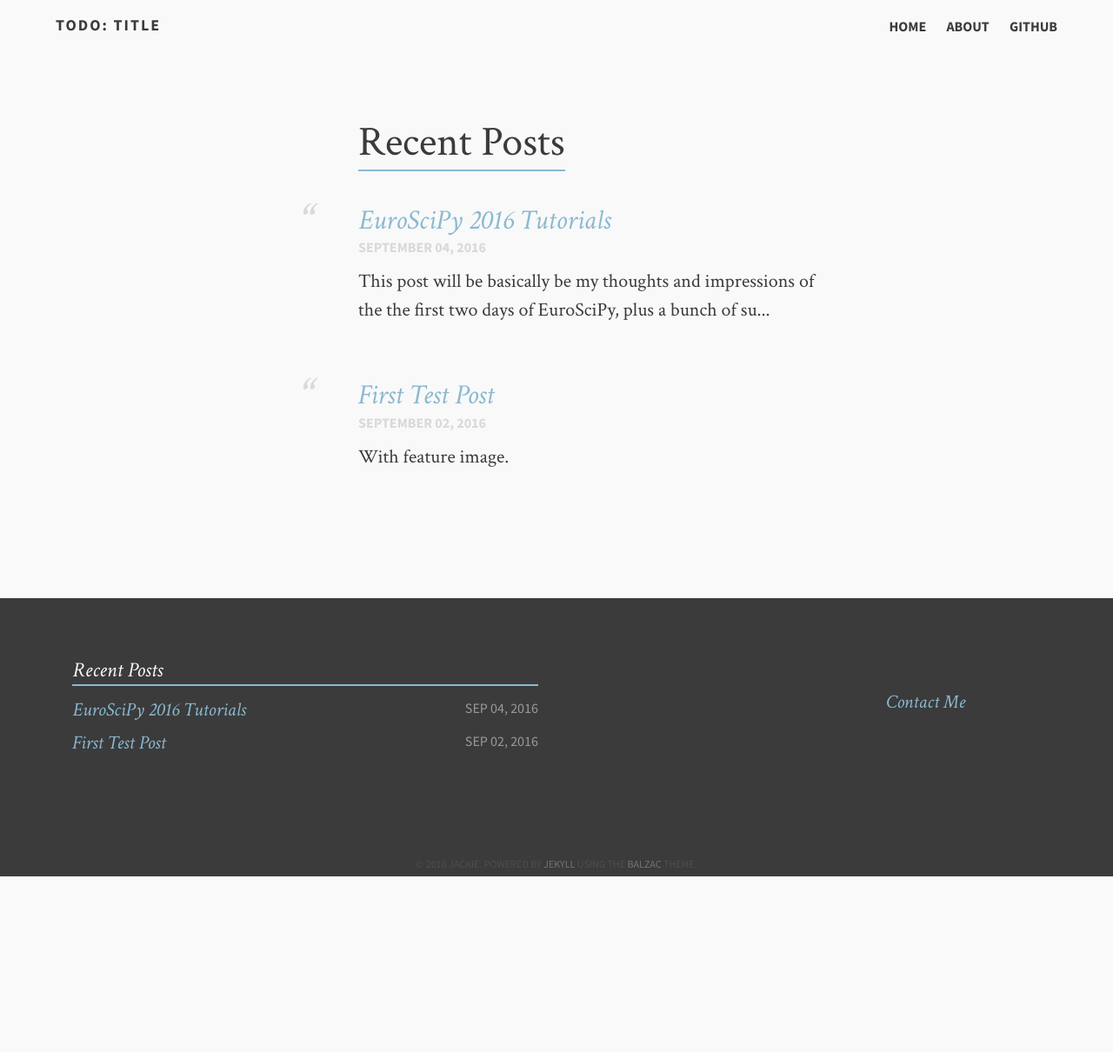
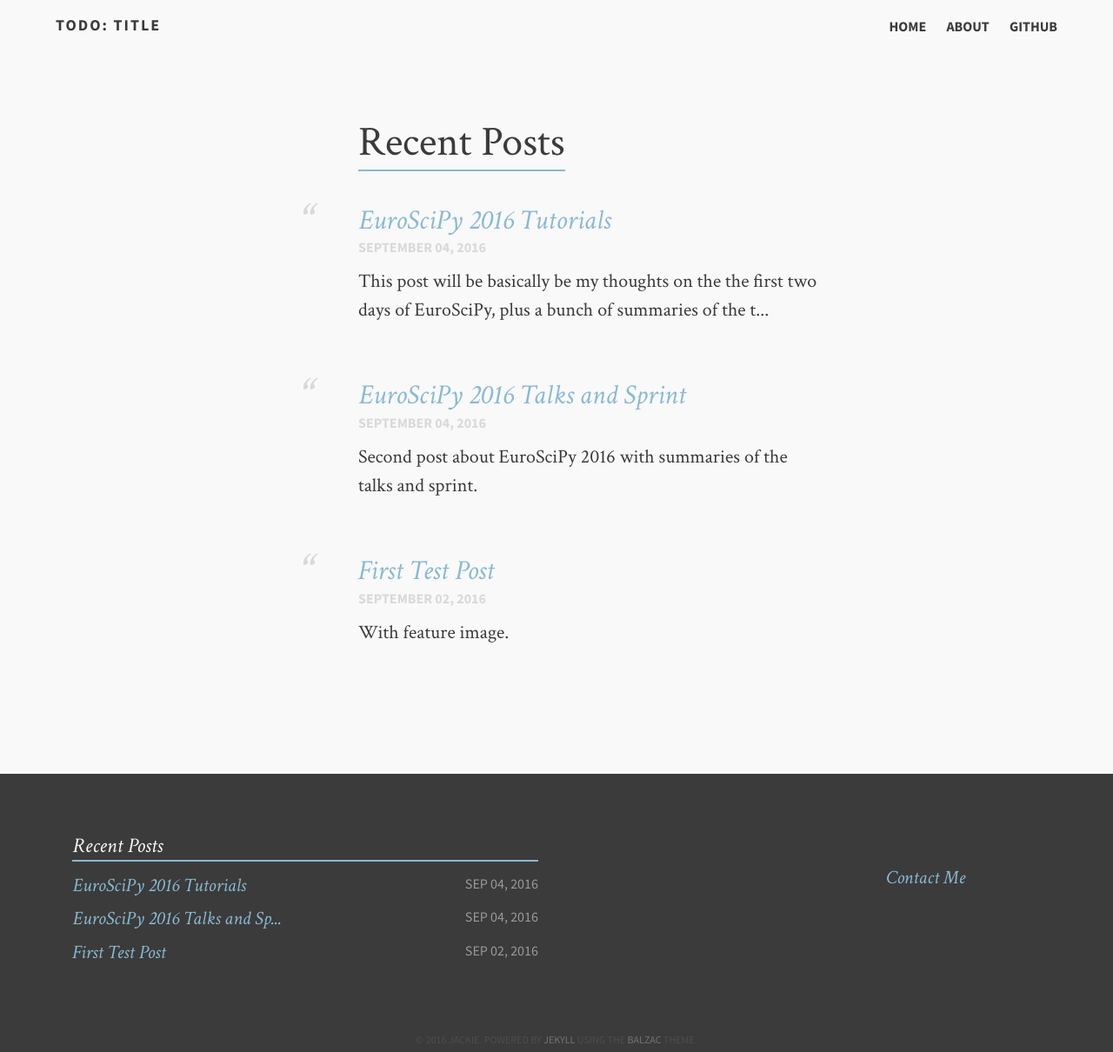
Before and after one commit to jackieleng/jackieleng.github.io, a Jekyll site: the page built from index.md, in a window 1280 px wide. Shown: the whole page at 87% size. Built offline with Jekyll 4.4.1, drawn with Linux system fonts in a browser that asks for light colours; before the commit the page ends 1008 px from its top, so only the background shows below that; some of the changed lines change nothing that is shown.

Commit message:
Added second euroscipy post

```diff
--- /dev/null
+++ b/_posts/2016-09-04-euroscipy-2016-talks.md
@@ -0,0 +1,136 @@
+---
+layout: post-no-feature
+title: "EuroSciPy 2016 Talks and Sprint"
+description: "Second post about EuroSciPy 2016 with summaries of the talks and sprint."
+categories: articles
+date: 2016-09-04
+---
+
+Continuation of my posts about EuroSciPy 2016. First part can be found
+[here][euroscipy_p1].
+
+[euroscipy_p1]({% post_url 2016-09-04-euroscipy-2016-tutorials %})
+
+## Talks part I (day 3)
+
+### Writing code for science
+Best practices for writing code for science. Most of the advice is similar
+to that of software engineering (e.g. use version control, write functions,
+refactor, write tests, etc.). However, writing code when doing science does
+differ from conventional software engineering practices. You want to have a fast
+feedback loop when doing experiments, so therefore Python and IPython notebooks
+are ideal. However, you don't always want to over-engineer your code when
+you're just doing experiments and trying things out. The danger in having
+everything in a nice module or package is that you may become overly dependent
+on existing code and that leads to loss of progressiveness, which is something
+we don't want in research. So it's a bit of a tradeoff between having nice
+code and doing research efficiently (which may not even be mutually
+exclusive...).
+
+### Object detection
+On how to use deep learning to do object detection. All I remember was the
+last slide where the program was used to detect cat faces.
+
+### Explicit state
+State is basically information at a moment in time that your program uses. If
+your program depends on state a lot your program will be hard to reason about.
+Stateless (e.g. functional) programming can be nice, but not always practical.
+Make state and side-effects explicit in your code, e.g. through docstrings or
+through a decorator or separating them into functions. That will help manage
+state.
+
+### Jupyter and its horizons
+In the beginning there was IPython. Then it grew and grew and became very
+large. In 2015 it was decided to split up IPython in separate packages (
+"The Big Split"). The notebook part was consolidated in the Jupyter project
+and is now just called Jupyter notebook. Because it's now not only for Python
+anymore, Jupyter notebook also supports a plethora of other languages, such
+as Ruby, Julia, R, etc. Some future plans for Jupyter include: new dashboard
+view for notebooks, JupyterHub for hosting notebooks.
+
+### Lattice-Boltzmann fluid simulations using walBerla
+Lattice-Boltzmann simulations are a type of computational fluid dynamics
+methods. They are typically used at the mesoscopic scale, whereas for
+example the well-known Navier-Stokes equations are used for macroscopic
+simulations, and at the microscopic scale things like particle methods
+are used.
+
+### Laplacian operator
+Moste PDEs cannot be solved analytically so you need to solve with numerical
+methods and discretizing space. The Laplace operator is key in the
+Navier-Stokes equations for fluid flows. The discretization used the *octree*
+data structure using. For the grids they wrote a Python program called
+PABLitO which is a wrapper around another program caled PABLO. For
+communcation between meshes MPI using mpi4py was used.
+
+### Untwist
+Library for separating audio. In the demo we could hear how drums were removed
+from a music sample. Interesting to note: they extended the `numpy.ndarray`
+which is apparently not that easy if you want to catch all corner cases (
+and they still weren't completely sure they caught everything...).
+
+## Talks part II (day 4)
+
+### Open Science, Lessons from Open Source
+Keynote from Abigail from Mozilla who talked about the role of "open" in
+software and in science. Making your project more open is not only about open
+source, but also about trying to make it as inviting as possible for people to
+contribute to your project.
+
+### Glue
+Glue seemed like a pretty awesome program. It's an application with a GUI
+where you can select multiple data sets, and not only plot them, but also
+link data sets together using relationships/connections that exist between
+them. What's impressive is that you can select and highlight parts of the data
+that you've plotted and the linked (and plotted) data sets will also highlight
+accordingly.
+
+### Async with magics
+An overview of the various IPython *magics*. These are special commands in
+IPython which are used to control it and always start with a `%` symbol.
+
+### Emergency room with Python
+The speaker was a PhD student in medicine who who used Pandas to analyze
+data from patients from the emergency room. She was able to use it to predict
+patient trends.
+
+### Pure data and clean architecture
+FP related talk. The talk was about keeping your application core clean and
+functional, and isolating your stateful logic to the outher layers, i.e.:
+"functional core, imperative shell".
+
+### Vuesz
+Vuesz is a graphical scientific plotting package which was made out of
+frustration of existing packages that didn't meet the author's needs. It is
+implemented using Numpy and PyQt. The plotting itself is custom built for
+Vuesz.
+
+### Docker cluster computing
+Mostly an introduction to Docker itself and how to use Docker with Kubernetes
+to do cluster computing.
+
+### Data Science, Python and the Functional Programming Revolution
+Yet another FP related talk. In this talk the usage of FP in data science
+was reviewed. The mathematical expressions used in data science are often
+elegantly expressed in FP using minimal rewriting of those expressions. This
+can also be accomplished in Python by using a more FP style of programming:
+for example by using list comprehensions, map, Numpy expressions (e.g.:
+numpy.where).
+
+Using the dask library you can also easily parallelize your code. Dask also
+seems much easier to write for compared to parallelized Cython or Numexpr.
+
+## Sprint (day 5)
+I attended the sprint for `pandas`, the Python data analysis library. Although
+I don't work with pandas that much, and when I do it's mostly simple stuff, I
+really liked the various data analysis functionalities it provides.
+
+This was the first time I actually participated in a sprint so I didn't have
+any high expectations of doing anything remotely useful, nonetheless, I
+managed to get a commit into pandas, which is pretty awesome. Granted, it was
+just some trivial changes to the documentation, but I did learn quite a bit
+from the whole experience. The documentation generation is not that trivial
+in larger open source projects like pandas. The documentation is generated
+using Sphinx, however some of the code examples are actually executed by
+Sphinx using the `..ipython::` directive. So this is a nice way of checking
+if the examples in your documentation agree with your actual code.
--- a/_posts/2016-09-04-euroscipy-2016-tutorials.md
+++ b/_posts/2016-09-04-euroscipy-2016-tutorials.md
@@ -1,7 +1,7 @@
 ---
 layout: post-no-feature
 title: "EuroSciPy 2016 Tutorials"
-description: "This post will be basically be my thoughts and impressions of the the first two days of EuroSciPy, plus a bunch of summaries of all the tutorials in those two days."
+description: "This post will be basically be my thoughts on the the first two days of EuroSciPy, plus a bunch of summaries of the tutorials in those two days."
 categories: articles
 date: 2016-09-04
 ---
```
